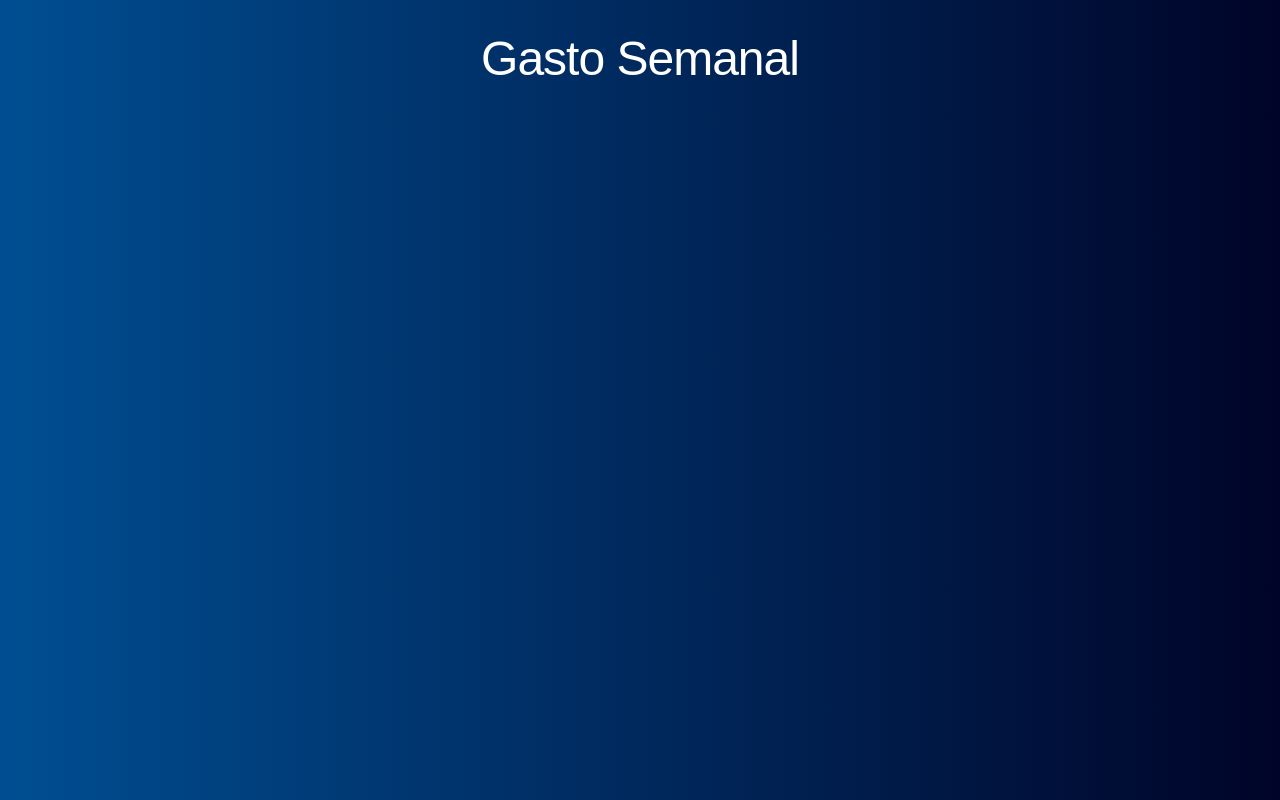
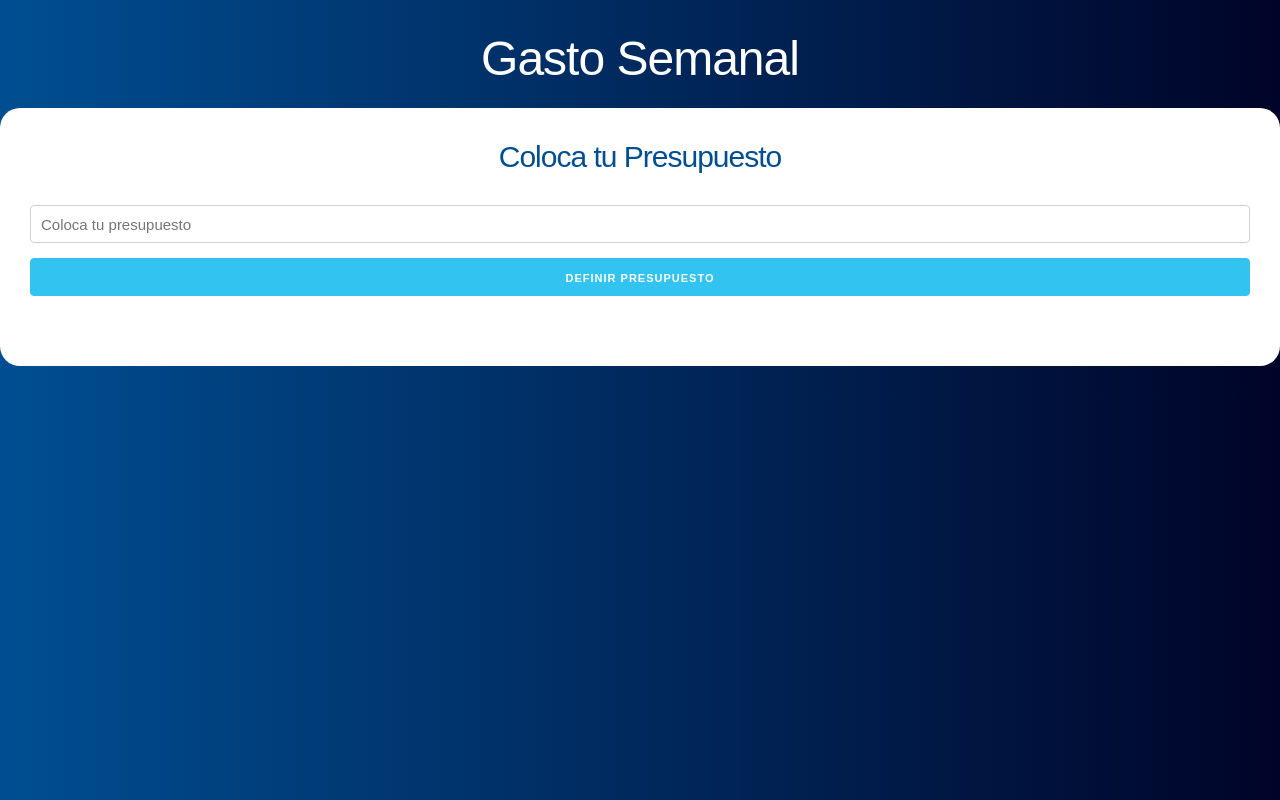
Before and after one commit to nerila1310/Control-de-Presupuesto, a React (Create React App) app: page / in a window 1280 px wide. Built offline with nearby package versions, Linux system fonts and the light colour scheme.

Commit message:
Creamos el componente Pregunta prguntamos al usuario su presupuesto

```diff
--- a/src/App.js
+++ b/src/App.js
@@ -1,10 +1,16 @@
 import React from 'react';
+import Pregunta from './components/Pregunta';
 
 function App() {
     return (
         <div>
             <header>
                 <h1>Gasto Semanal</h1>
+
+                <div className="contenido-principal contenido">
+                    <Pregunta />
+                </div>
+
             </header>
         </div>
 
--- /dev/null
+++ b/src/components/Pregunta.js
@@ -0,0 +1,26 @@
+import React, {Fragment} from 'react';
+
+const Pregunta = () => {
+    return (
+        <Fragment>
+            <h2>Coloca tu Presupuesto</h2>
+
+            <form>
+                <input
+                    type="number"
+                    className="u-full-width"
+                    placeholder="Coloca tu presupuesto"
+                />
+
+                <input
+                    type="submit"
+                    className="button-primary u-full-width"
+                    value="Definir Presupuesto"
+                />
+
+            </form>
+        </Fragment>
+     );
+}
+
+export default Pregunta;
```
